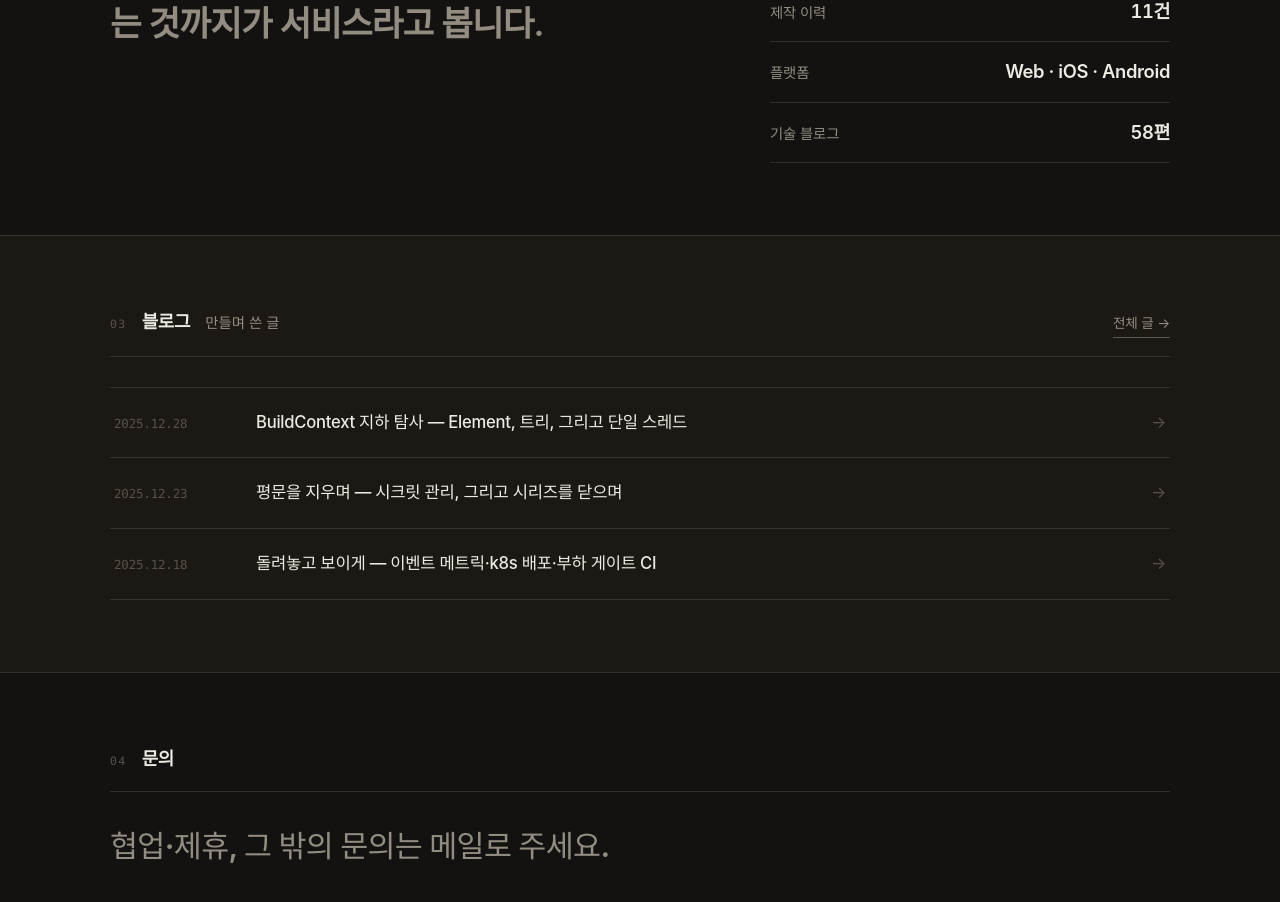
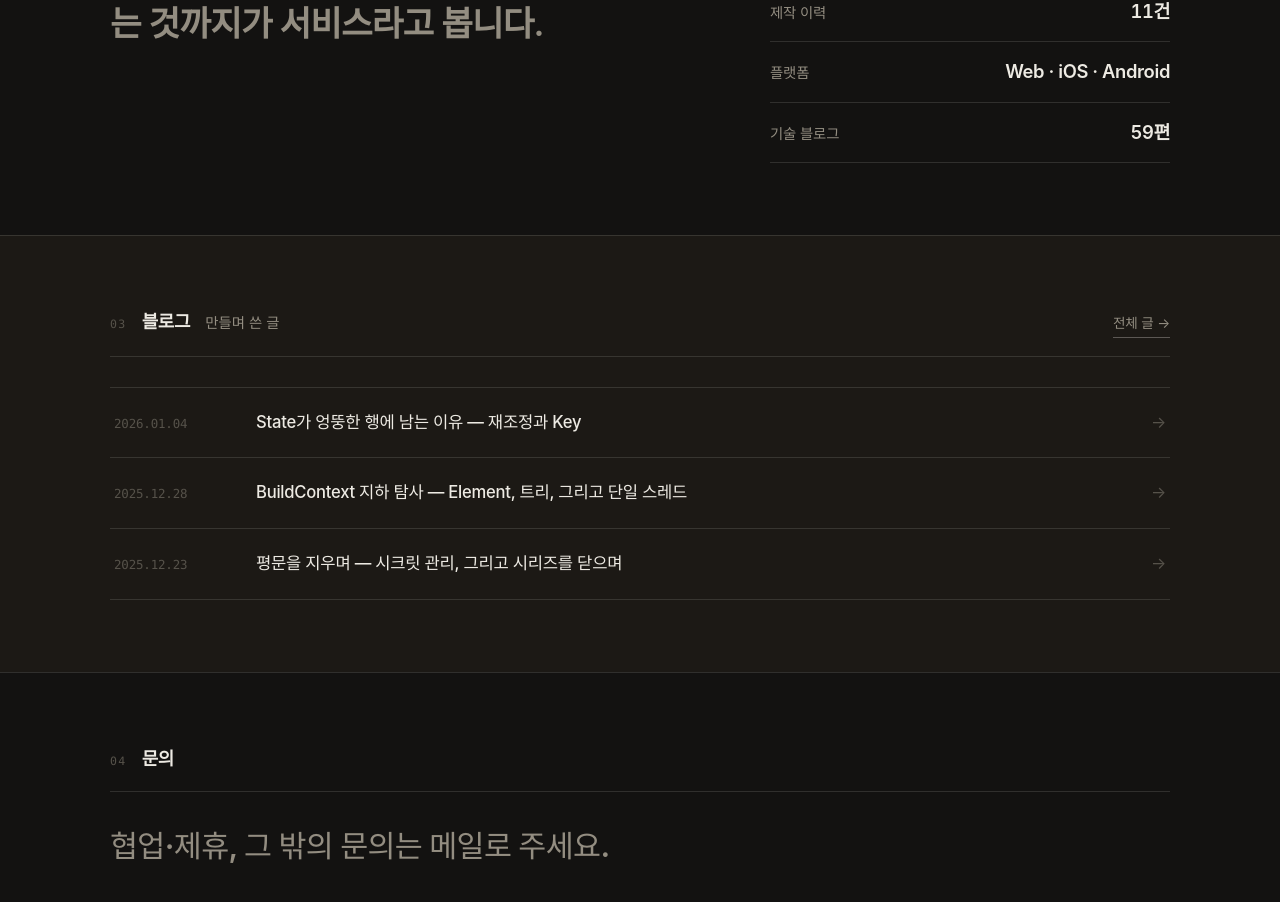
Before and after one commit to kahnco/kahnco_page, a React (Vite) app: page / in a window 1280 px wide. Shown: the part 1558-2460 px from the top of the page. Built offline with nearby package versions, Linux system fonts and the light colour scheme.

Commit message:
post: 2편 재조정과 Key — updateChild 3갈래·canUpdate·리스트 key매칭·GlobalKey 재부모화 (Flutter 지하 탐사)

```diff
--- a/src/data/posts.ts
+++ b/src/data/posts.ts
@@ -10,6 +10,11 @@ export interface PostMeta {
 
 export const LATEST_POSTS: PostMeta[] = [
   {
+    slug: "flutter-reconciliation-key",
+    date: "2026.01.04",
+    title: "State가 엉뚱한 행에 남는 이유 — 재조정과 Key",
+  },
+  {
     slug: "flutter-buildcontext-internals",
     date: "2025.12.28",
     title: "BuildContext 지하 탐사 — Element, 트리, 그리고 단일 스레드",
@@ -19,12 +24,7 @@ export const LATEST_POSTS: PostMeta[] = [
     date: "2025.12.23",
     title: "평문을 지우며 — 시크릿 관리, 그리고 시리즈를 닫으며",
   },
-  {
-    slug: "go-promotion-ops",
-    date: "2025.12.18",
-    title: "돌려놓고 보이게 — 이벤트 메트릭·k8s 배포·부하 게이트 CI",
-  },
 ];
 
 // 홈 figure("기술 블로그 N편")와 동기화되는 총 글 수.
-export const BLOG_POST_COUNT = 58;
+export const BLOG_POST_COUNT = 59;
```
Also changed, not shown: 2 other files (tests, documents, lock files or other folders).
